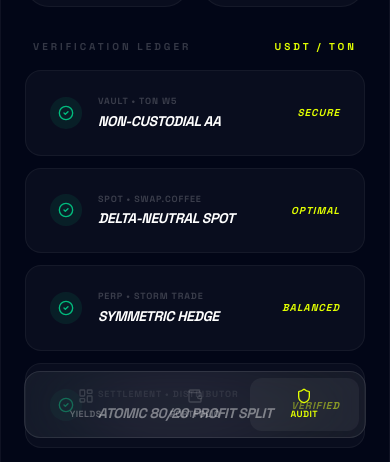
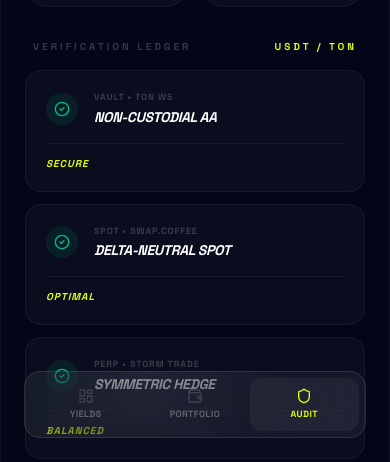
Before and after one commit to hamzabell/ton-delta, a Next.js app: page /dashboard/transparency in a window 390 px wide. Shown: the part 382-844 px from the top of the page. Built offline with nearby package versions, Linux system fonts and the light colour scheme.

Commit message:
UX: Final mobile optimizations for Transparency page and Strategy Position badges

```diff
--- a/src/app/dashboard/transparency/page.tsx
+++ b/src/app/dashboard/transparency/page.tsx
@@ -82,9 +82,9 @@
 
            <div className="space-y-3">
                 {getLedger(selectedPair.type).map((item, i) => (
-                    <div key={i} className="bg-white/[0.03] border border-white/5 rounded-2xl p-6 flex items-center justify-between group hover:bg-white/[0.05] transition-all">
+                    <div key={i} className="bg-white/[0.03] border border-white/5 rounded-2xl p-5 sm:p-6 flex flex-col sm:flex-row sm:items-center justify-between gap-4 sm:gap-6 group hover:bg-white/[0.05] transition-all">
                         <div className="flex items-center gap-4">
-                            <div className="w-8 h-8 rounded-full bg-emerald-500/10 flex items-center justify-center">
+                            <div className="w-8 h-8 rounded-full bg-emerald-500/10 flex items-center justify-center shrink-0">
                                 <CheckCircle2 className="w-4 h-4 text-emerald-500" />
                             </div>
                             <div>
@@ -92,7 +92,9 @@
                                 <p className="text-sm font-black text-white uppercase italic tracking-tight">{item.action}</p>
                             </div>
                         </div>
-                        <span className="text-[10px] font-black text-[#E2FF00] uppercase tracking-widest italic">{item.status}</span>
+                        <div className="flex sm:justify-end border-t sm:border-t-0 border-white/5 pt-3 sm:pt-0">
+                           <span className="text-[10px] font-black text-[#E2FF00] uppercase tracking-widest italic">{item.status}</span>
+                        </div>
                     </div>
                 ))}
            </div>
```
